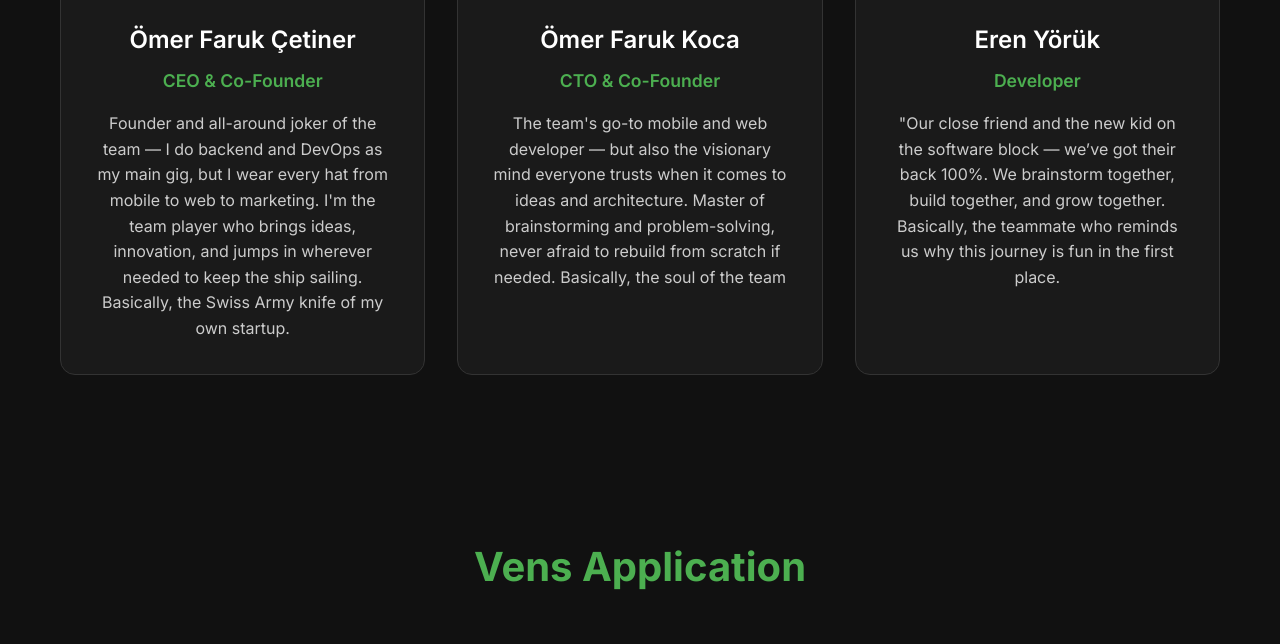
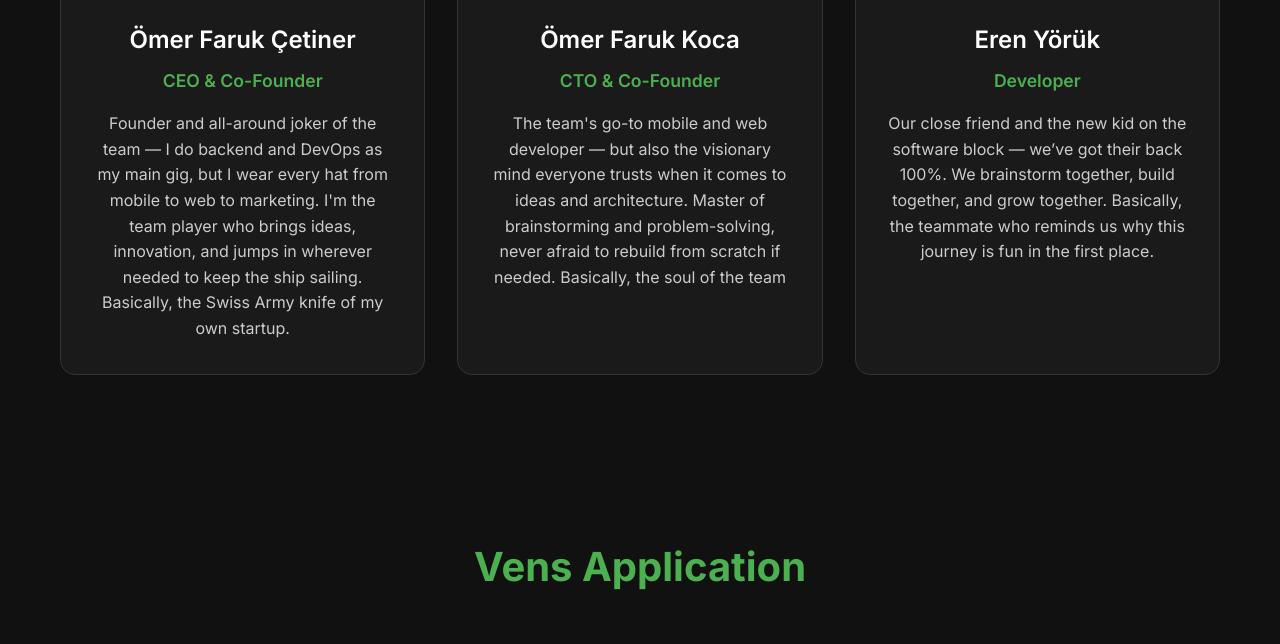
Before and after one commit to faruk4234/cekolabs, a plain HTML site: page index.html in a window 1280 px wide. Shown: the part 1803-2447 px from the top of the page. Drawn offline with Linux system fonts and the light colour scheme.

Commit message:
Fix formatting in team member description for Eren Yörük in index.html to improve readability.

```diff
--- a/index.html
+++ b/index.html
@@ -772,7 +772,7 @@
             <h3>Eren Yörük</h3>
             <p class="member-role">Developer</p>
             <p class="member-description">
-                "Our close friend and the new kid on the software block — we’ve got their back 100%. We brainstorm together, build together, and grow together. Basically, the teammate who reminds us why this journey is fun in the first place.
+                Our close friend and the new kid on the software block — we’ve got their back 100%. We brainstorm together, build together, and grow together. Basically, the teammate who reminds us why this journey is fun in the first place.
             </p>
           </div>
         </div>
```
